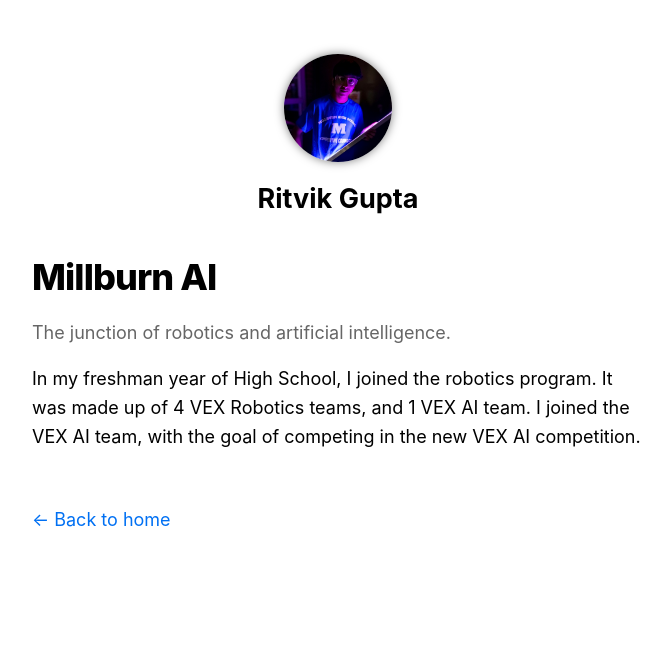
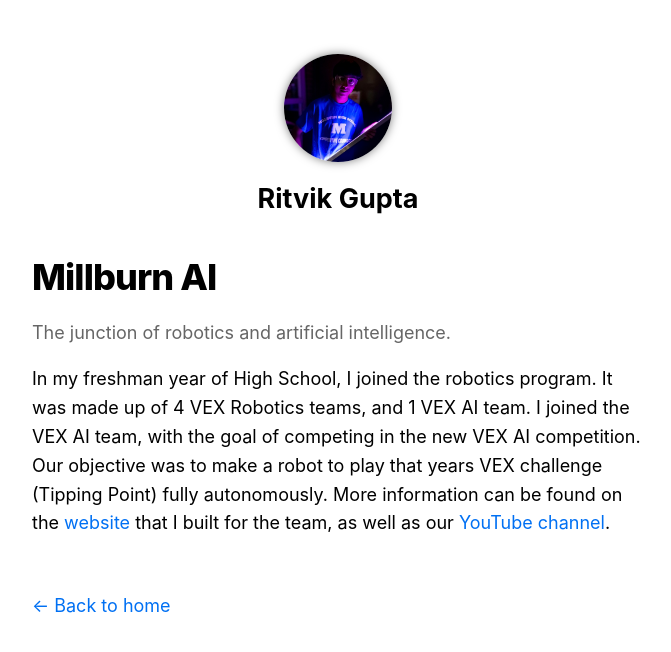
Before and after one commit to purelyboba/portfolio, a Next.js app: page /projects/millburnai in a window 1280 px wide. Shown: the top 652 px of the page, without its empty margins (302-973 px from the left). Built offline with nearby package versions, Linux system fonts and the light colour scheme.

Commit message:
updated millburnai project, favicon

```diff
--- a/components/layout.js
+++ b/components/layout.js
@@ -11,19 +11,7 @@
   return (
     <div className={styles.container}>
       <Head>
-        <link rel="icon" href="/favicon.ico" />
-        <meta
-          name="description"
-          content="Learn how to build a personal website using Next.js"
-        />
-        <meta
-          property="og:image"
-          content={`https://og-image.vercel.app/${encodeURI(
-            siteTitle,
-          )}.png?theme=light&md=0&fontSize=75px&images=https%3A%2F%2Fassets.vercel.com%2Fimage%2Fupload%2Ffront%2Fassets%2Fdesign%2Fnextjs-black-logo.svg`}
-        />
-        <meta name="og:title" content={siteTitle} />
-        <meta name="twitter:card" content="summary_large_image" />
+        <link rel="icon" href="/images/pfp.jpg" />
       </Head>
       <header className={styles.header}>
         {home ? (
--- a/pages/projects/millburnai.js
+++ b/pages/projects/millburnai.js
@@ -15,6 +15,10 @@
                     In my freshman year of High School, I joined the robotics program.
                     It was made up of 4 VEX Robotics teams, and 1 VEX AI team. I joined the
                     VEX AI team, with the goal of competing in the new VEX AI competition.
+                    Our objective was to make a robot to play that years VEX challenge (Tipping Point)
+                    fully autonomously.
+                    More information can be found on the <a href="https://millburnai.org" target="_blank">website</a> that I built for the team,
+                    as well as our <a href="https://www.youtube.com/@millburnrobotics174" target="_blank">YouTube channel</a>.
                 </p>
             </main>
         </Layout>
```
